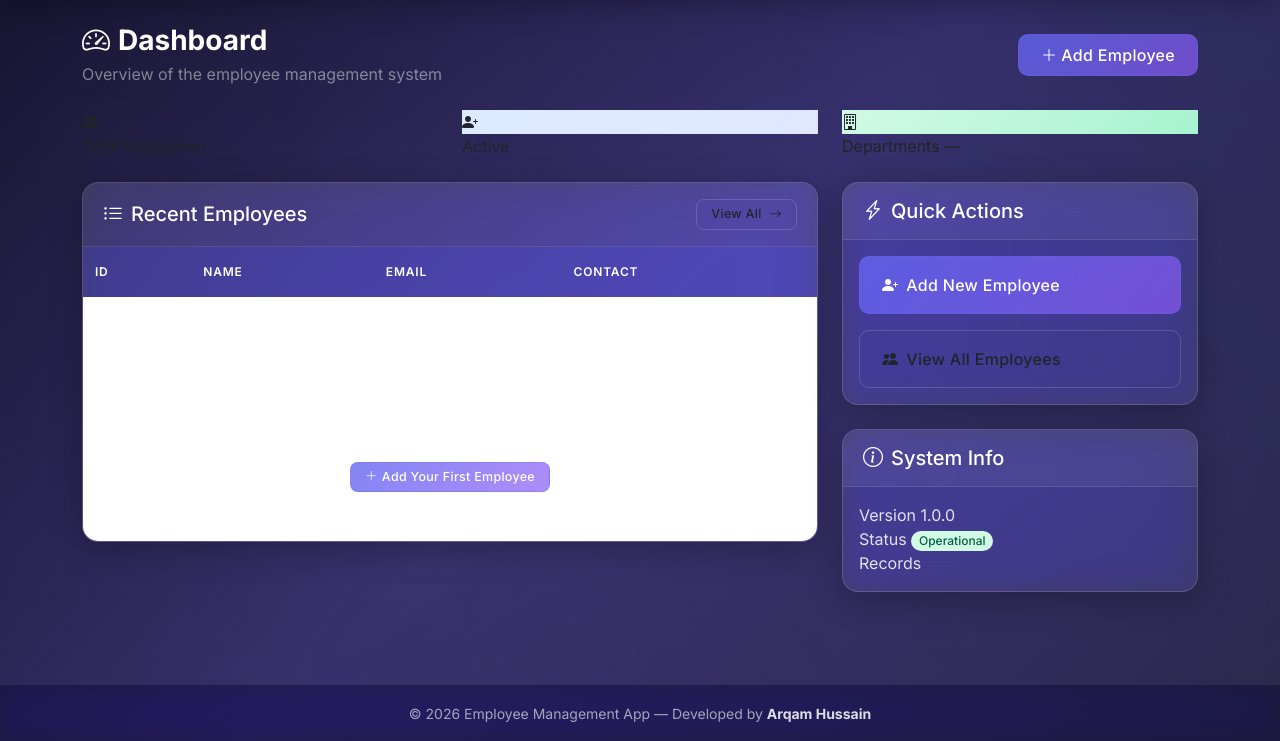
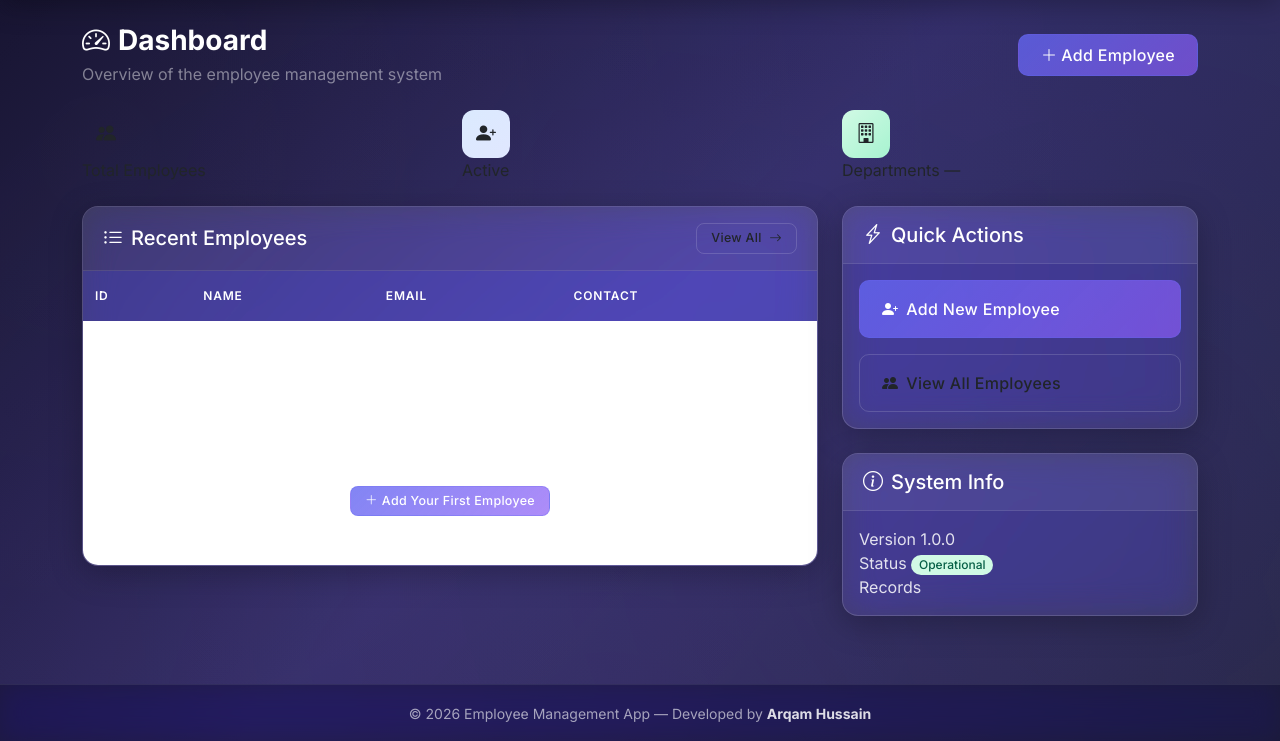
Before and after one commit to arqam66/digitech_final_test, a Django app: template employee/templates/home.html in a window 1280 px wide. Shown: the part 59-800 px from the top of the page. Run offline with Django 3.2, Linux system fonts and the light colour scheme; the template is opened without the code that fills it, so the values that code supplies are empty.

Commit message:
Move inline styles to external CSS file

```diff
--- a/employee/templates/home.html
+++ b/employee/templates/home.html
@@ -28,7 +28,7 @@
     </div>
     <div class="col-md-4">
         <div class="stat-card">
-            <div class="stat-icon" style="background: linear-gradient(135deg, #dbeafe, #e0e7ff);">
+            <div class="stat-icon bg-active">
                 <i class="bi bi-person-plus-fill"></i>
             </div>
             <div class="stat-content">
@@ -39,7 +39,7 @@
     </div>
     <div class="col-md-4">
         <div class="stat-card">
-            <div class="stat-icon" style="background: linear-gradient(135deg, #d1fae5, #a7f3d0);">
+            <div class="stat-icon bg-departments">
                 <i class="bi bi-building"></i>
             </div>
             <div class="stat-content">
@@ -120,7 +120,7 @@
                 </div>
                 <div class="info-row">
                     <span class="info-label">Status</span>
-                    <span class="info-value"><span class="badge rounded-pill" style="background: #d1fae5; color: #065f46;">Operational</span></span>
+                    <span class="info-value"><span class="badge rounded-pill badge-operational">Operational</span></span>
                 </div>
                 <div class="info-row">
                     <span class="info-label">Records</span>
--- a/requirements.txt
+++ b/requirements.txt
@@ -1 +1,4 @@
 Django>=3.0,<7.0
+openpyxl
+numpy
+Pillow
--- a/static/css/style.css
+++ b/static/css/style.css
@@ -326,3 +326,26 @@
 ::-webkit-scrollbar-thumb:hover {
     background: rgba(255, 255, 255, 0.25);
 }
+
+.stat-icon {
+    width: 48px;
+    height: 48px;
+    border-radius: 12px;
+    display: flex;
+    align-items: center;
+    justify-content: center;
+    font-size: 1.25rem;
+}
+
+.stat-icon.bg-active {
+    background: linear-gradient(135deg, #dbeafe, #e0e7ff) !important;
+}
+
+.stat-icon.bg-departments {
+    background: linear-gradient(135deg, #d1fae5, #a7f3d0) !important;
+}
+
+.badge-operational {
+    background: #d1fae5 !important;
+    color: #065f46 !important;
+}
```
Also changed, not shown: db.sqlite3.
